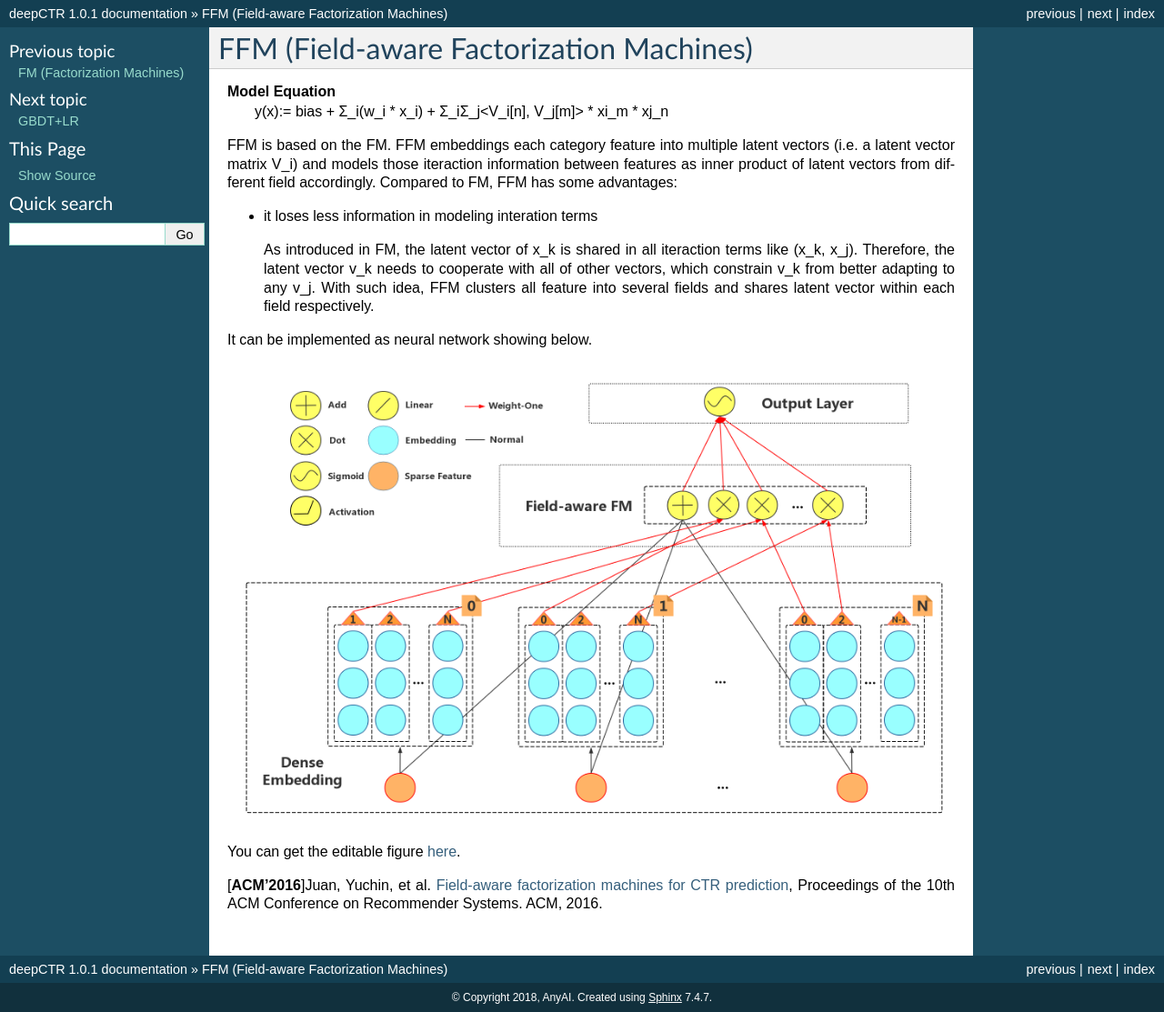
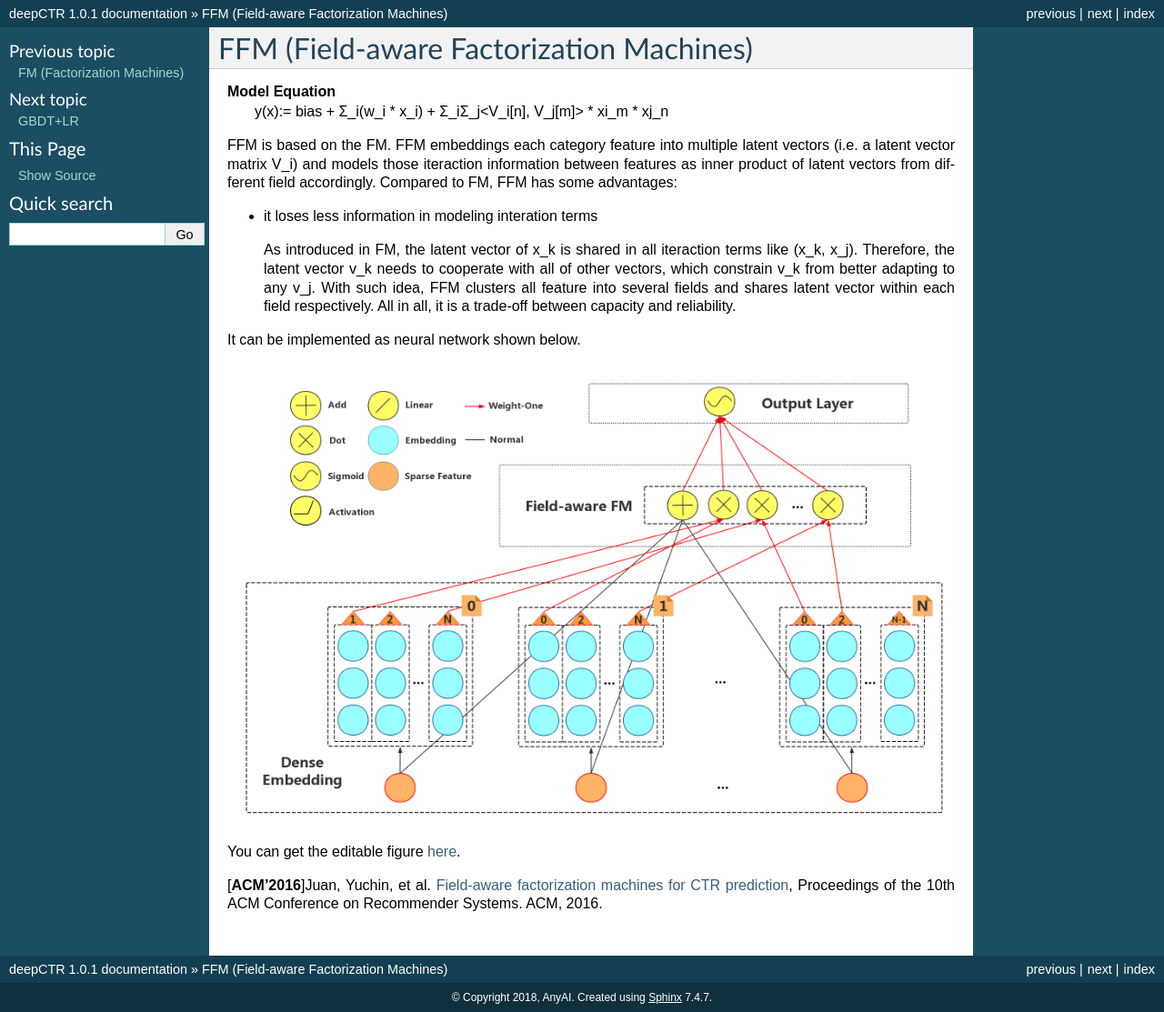
Before and after one commit to anyai/DeepCTR, a Sphinx documentation site: the page built from docs/source/models/FFM.rst, in a window 1280 px wide. Shown: the whole page at 91% size. Built offline with Sphinx 7.4.7, drawn with Linux system fonts in a browser that asks for light colours.

```diff
--- a/docs/source/models/FFM.rst
+++ b/docs/source/models/FFM.rst
@@ -15,9 +15,10 @@ field accordingly. Compared to FM, FFM has some advantages:
   terms like (x_k, x_j). Therefore, the latent vector v_k needs to cooperate
   with all of other vectors, which constrain v_k from better adapting to any
   v_j. With such idea, FFM clusters all feature into several fields and shares
-  latent vector within each field respectively.
+  latent vector within each field respectively. All in all, it is a trade-off
+  between capacity and reliability.
 
-It can be implemented as neural network showing below.
+It can be implemented as neural network shown below.
 
 .. image:: FFM.png
 
--- a/docs/source/models/FM.rst
+++ b/docs/source/models/FM.rst
@@ -23,7 +23,7 @@ product of latent vectors. Thus FM has some advantages:
 
     2 * Σ_iΣ_j(x_i * x_j)=(Σ_ix_i)^2 - Σ_i(x_i)^2
 
-It can be implemented as neural network showing below.
+It can be implemented as neural network shown below.
 
 .. image:: FM.png
 
```
Also changed, not shown: docs/source/models/GBDT+LR.rst (+14 -0 lines).
